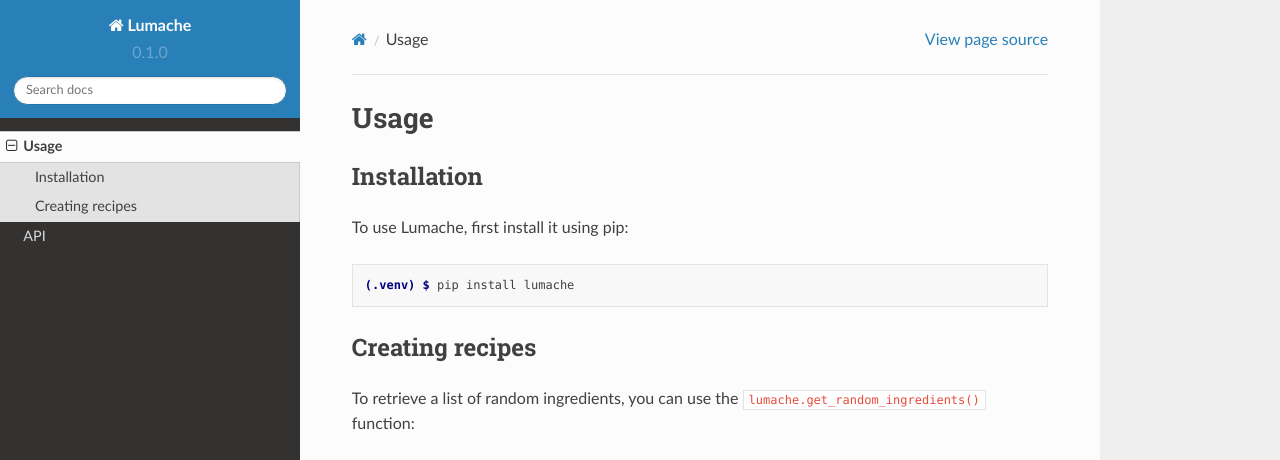
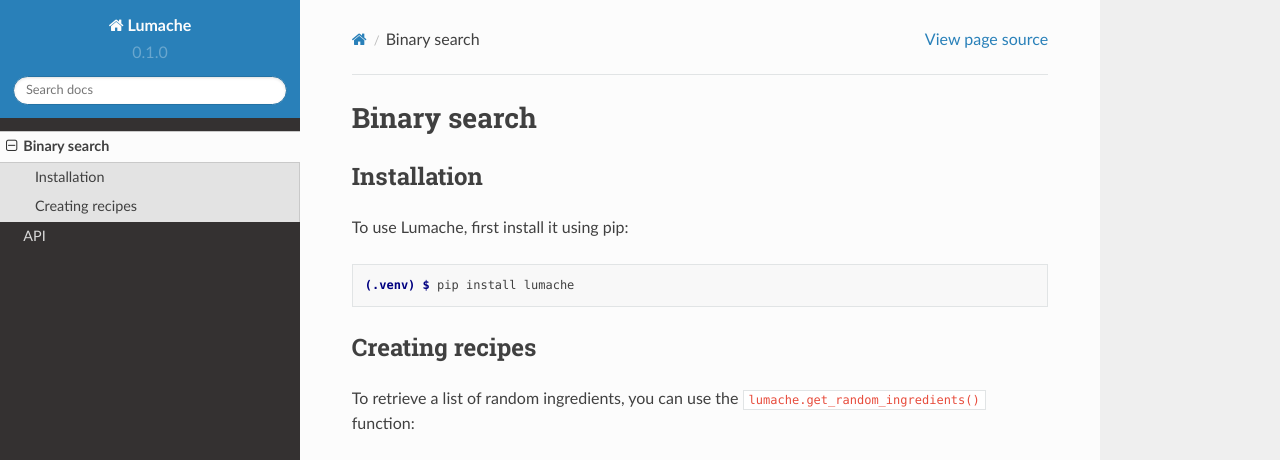
Before and after one commit to srianumakonda/Grokking-Documentation, a Sphinx documentation site: the page built from docs/source/usage.rst, in a window 1280 px wide and 1095 px high. Shown: the top 460 px of the window. Built offline with Sphinx 7.4.7 and the Read the Docs theme 2.0.0, drawn with Linux system fonts in a browser that asks for light colours; grey boxes are pictures that could not be loaded.

Commit message:
Update usage.rst

```diff
--- a/docs/source/usage.rst
+++ b/docs/source/usage.rst
@@ -1,4 +1,4 @@
-Usage
+Binary search
 =====
 
 .. _installation:
```
